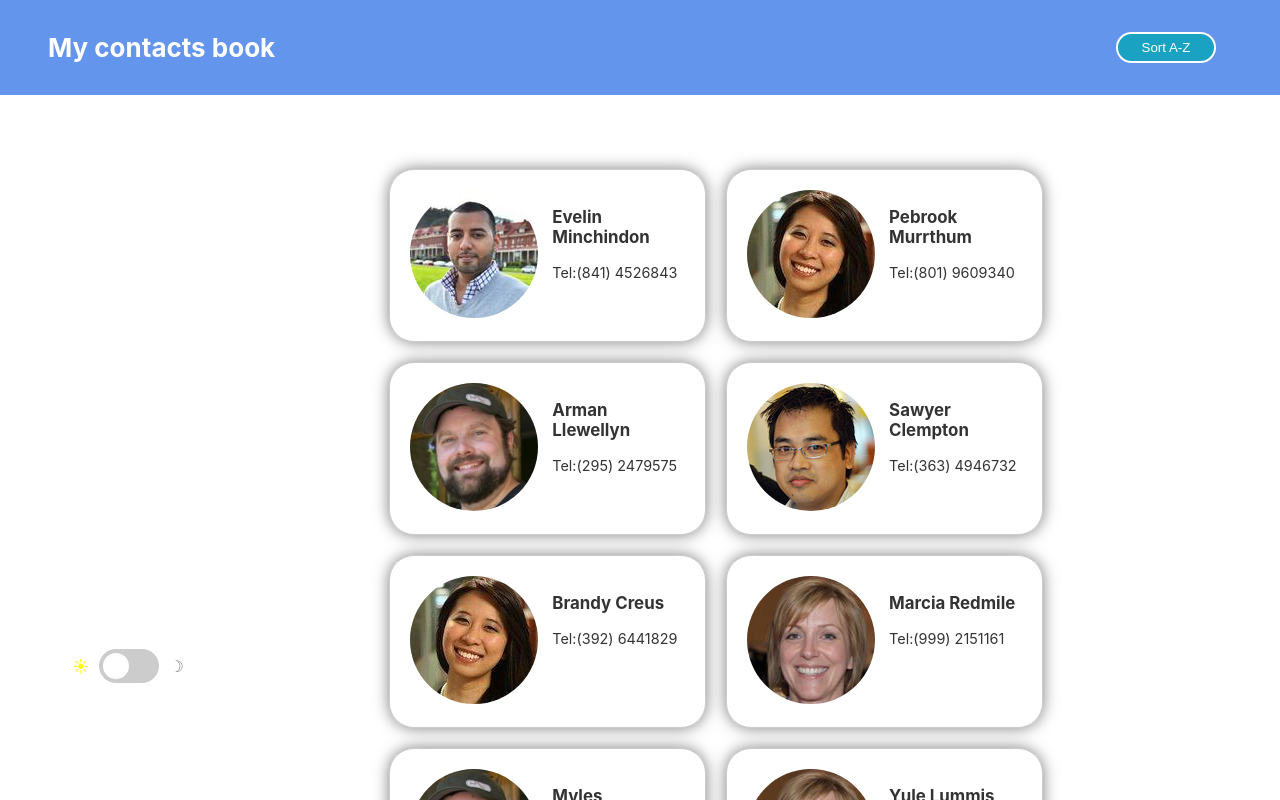
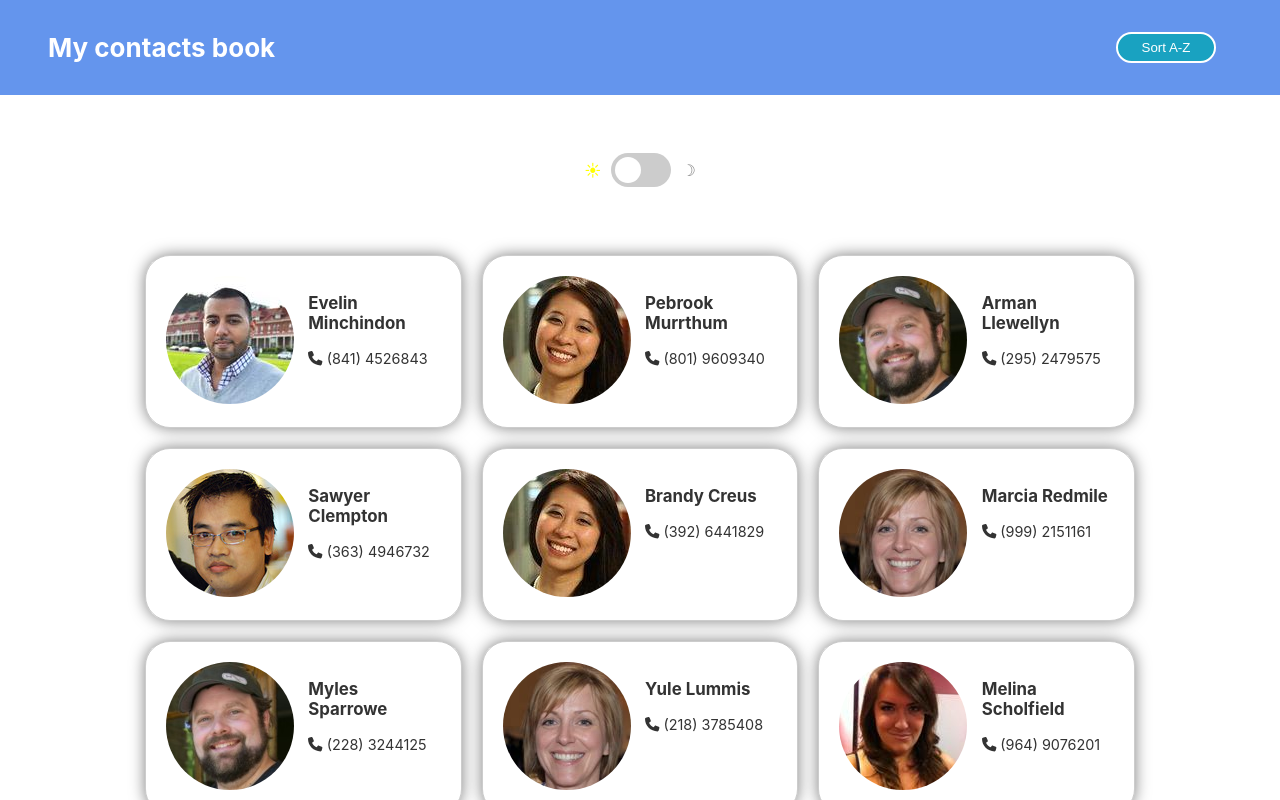
Before and after one commit to CAH1983/CT_Bike_Club, a React (Create React App) app: page / in a window 1280 px wide. Shown: the top 800 px of the page. Built offline with nearby package versions, Linux system fonts and the light colour scheme.

Commit message:
added icon and changed layout

```diff
--- a/package.json
+++ b/package.json
@@ -3,6 +3,9 @@
   "version": "0.1.0",
   "private": true,
   "dependencies": {
+    "@fortawesome/fontawesome-svg-core": "^6.1.1",
+    "@fortawesome/free-solid-svg-icons": "^6.1.1",
+    "@fortawesome/react-fontawesome": "^0.1.18",
     "@testing-library/jest-dom": "^5.16.2",
     "@testing-library/react": "^12.1.4",
     "@testing-library/user-event": "^13.5.0",
--- a/src/App.css
+++ b/src/App.css
@@ -7,11 +7,13 @@
 
 main {
   display: flex;
+  flex-direction: column;
   justify-content: center;
-  padding-top: 3em;
 }
 
 .contacts-wrapper {
+  padding: 3em 0em;
+  margin: auto;
   width: 80vw;
   display: flex;
   flex-direction: row;
--- a/src/components/ContactCard/ContactCard.js
+++ b/src/components/ContactCard/ContactCard.js
@@ -1,5 +1,7 @@
 import React, { useState } from 'react';
 import './ContactCard.css';
+import { FontAwesomeIcon } from '@fortawesome/react-fontawesome';
+import { faPhone } from '@fortawesome/free-solid-svg-icons';
 
 
 const ContactCard = ({ firstName, lastName, phone }) => {
@@ -7,7 +9,8 @@
     const generateNum = () => Math.floor(Math.random() * 10) + 1;
     const randomNum = generateNum();
 
-    const handleClick = () => {
+    const handleClick = (e) => {
+        e.preventDefault();
         setModalOpen(!open);
     }
 
@@ -24,7 +27,7 @@
 
             <div className="contact-details-wrapper">
                 <h3 className='contact-names'>{firstName} {lastName}</h3>
-                <p className='contact-phone'> Tel:{phone}</p>
+                <p className='contact-phone'> <FontAwesomeIcon icon={faPhone} /> {phone}</p>
             </div>
 
         </div>
```
Also changed, not shown: 1 other file (tests, documents, lock files or other folders).
